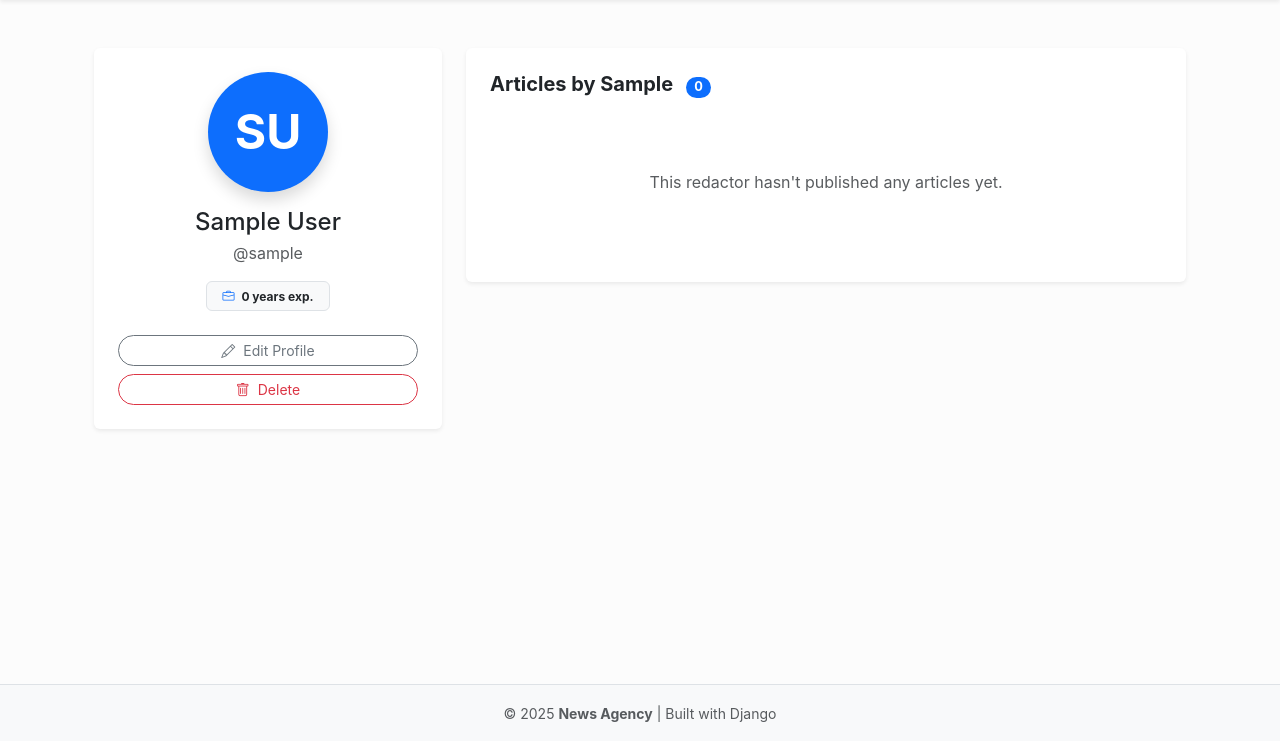
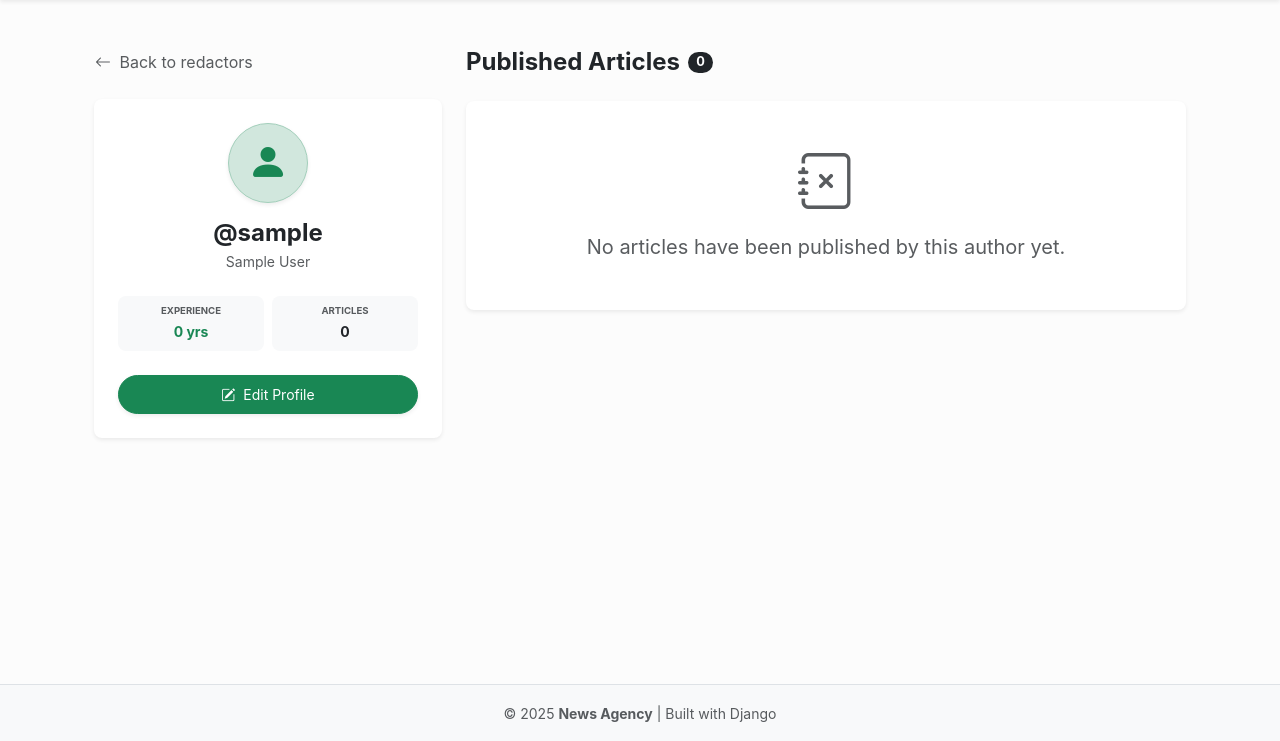
Before and after one commit to vadym-zahrebelnyi/news-agency, a Django app: page /redactors/1/ in a window 1280 px wide. Shown: the part 59-800 px from the top of the page. Run offline with Django 4.2, Linux system fonts and the light colour scheme; the visitor is signed in with stand-in values (Sample User, id 1); data comes from the database, SQL or seed files in the repository; data that the repository does not hold is empty.

Commit message:
style: rework details pages styles

```diff
--- a/templates/newspaper/redactor_detail.html
+++ b/templates/newspaper/redactor_detail.html
@@ -3,84 +3,95 @@
 {% block content %}
 <div class="container py-4">
   <div class="row">
-    <div class="col-md-4 mb-4">
-      <div class="card shadow-sm border-0 text-center p-4">
-        <div class="bg-primary text-white rounded-circle d-flex align-items-center justify-content-center mx-auto mb-3 shadow"
-             style="width: 120px; height: 120px; font-size: 3rem; font-weight: bold;">
-          {% if redactor.first_name and redactor.last_name %}
-            {{ redactor.first_name|slice:":1"|upper }}{{ redactor.last_name|slice:":1"|upper }}
-          {% else %}
-            {{ redactor.username|slice:":2"|upper }}
-          {% endif %}
+
+    <aside class="col-lg-4 mb-4">
+      <div class="mb-4">
+        <a href="{% url 'newspaper:redactor-list' %}" class="btn btn-link text-decoration-none p-0 text-muted small hvr-backward">
+          <i class="bi bi-arrow-left me-1"></i> Back to redactors
+        </a>
       </div>
 
-        <h2 class="h4 mb-1">{{ redactor.first_name }} {{ redactor.last_name|default:"" }}</h2>
-        <p class="text-muted mb-3">@{{ redactor.username }}</p>
+      <div class="card border-0 shadow-sm rounded-3 bg-white sticky-top" style="top: 100px;">
+        <div class="card-body p-4 text-center">
+          <div class="bg-success-subtle text-success rounded-circle d-flex align-items-center justify-content-center shadow-sm border border-success-subtle mx-auto mb-3"
+               style="width: 80px; height: 80px;">
+            <i class="bi bi-person-fill fs-1"></i>
+          </div>
 
-        <div class="d-flex justify-content-center gap-2 mb-4">
-          <span class="badge bg-light text-dark border px-3 py-2">
-            <i class="bi bi-briefcase me-1 text-primary"></i> {{ redactor.years_of_experience }} years exp.
-          </span>
+          <h1 class="fw-bold h4 text-dark mb-1">@{{ redactor.username }}</h1>
+          <p class="text-muted small mb-4">{{ redactor.first_name }} {{ redactor.last_name }}</p>
+
+          <div class="row g-2 mb-4">
+            <div class="col-6">
+              <div class="p-2 bg-light rounded-3 border-0">
+                <small class="text-muted d-block text-uppercase fw-bold" style="font-size: 0.6rem;">Experience</small>
+                <span class="text-success fw-bold small">{{ redactor.years_of_experience }} yrs</span>
+              </div>
+            </div>
+            <div class="col-6">
+              <div class="p-2 bg-light rounded-3 border-0">
+                <small class="text-muted d-block text-uppercase fw-bold" style="font-size: 0.6rem;">Articles</small>
+                <span class="text-dark fw-bold small">{{ redactor.num_articles }}</span>
+              </div>
+            </div>
           </div>
 
           <div class="d-grid gap-2">
             {% if user.id == redactor.id or user.is_superuser %}
-            <a href="{% url 'newspaper:redactor-update' pk=redactor.id %}" class="btn btn-outline-secondary btn-sm rounded-pill">
-              <i class="bi bi-pencil me-1"></i> Edit Profile
+              <a href="{% url 'newspaper:redactor-update' pk=redactor.id %}" class="btn btn-success btn-sm rounded-pill shadow-sm py-2">
+                <i class="bi bi-pencil-square me-1"></i> Edit Profile
               </a>
-            <a href="{% url 'newspaper:redactor-delete' pk=redactor.id %}" class="btn btn-outline-danger btn-sm rounded-pill">
-              <i class="bi bi-trash me-1"></i> Delete
+              {% if user.is_superuser and user.id != redactor.id %}
+                <a href="{% url 'newspaper:redactor-delete' pk=redactor.id %}" class="btn btn-outline-danger btn-sm rounded-pill py-2">
+                  <i class="bi bi-trash me-1"></i> Delete Account
                 </a>
-          {% else %}
-            <button class="btn btn-light btn-sm rounded-pill" disabled>
-              <i class="bi bi-lock me-1"></i> Profile Locked
-          </button>
+              {% endif %}
             {% endif %}
           </div>
         </div>
       </div>
+    </aside>
 
-    <div class="col-md-8">
-      <div class="card shadow-sm border-0 p-4">
-        <h3 class="h5 mb-4 fw-bold text-dark">
-          Articles by {{ redactor.first_name|default:redactor.username }}
-          <span class="badge bg-primary rounded-pill ms-2" style="font-size: 0.8rem;">{{ redactor.articles.count }}</span>
+    <main class="col-lg-8">
+      <h3 class="fw-bold h4 mb-4 text-dark d-flex align-items-center">
+        Published Articles
+        <span class="badge bg-dark ms-2 rounded-pill" style="font-size: 0.8rem;">{{ redactor.num_articles }}</span>
       </h3>
 
-        <div class="list-group list-group-flush">
       {% for article in redactor.articles.all %}
-            <div class="list-group-item px-0 py-3 border-bottom">
-              <div class="d-flex justify-content-between align-items-start">
-                <div>
-                  <h6 class="mb-1 fw-bold">
-                    <a href="#" class="text-decoration-none text-dark">
+        <article class="card border-0 shadow-sm mb-3 hvr-shadow rounded-3 bg-white">
+          <div class="card-body p-4">
+            <h5 class="fw-bold mb-2">
+              <a href="{% url 'newspaper:article-detail' pk=article.id %}" class="text-decoration-none text-dark">
                 {{ article.title }}
               </a>
-                  </h6>
-                  <p class="small text-muted mb-2">
-                    <i class="bi bi-calendar3 me-1"></i> {{ article.published_date|date:"d M Y" }}
-                  </p>
-                  <div>
+            </h5>
+
+            <div class="mb-3">
               {% for topic in article.topics.all %}
-                      <span class="badge bg-info-subtle text-info border border-info-subtle rounded-pill" style="font-size: 0.7rem;">
+                <span class="badge bg-warning-subtle text-warning-emphasis fw-bold rounded-pill" style="font-size: 0.75rem;">
                   {{ topic.name }}
                 </span>
               {% endfor %}
             </div>
-                </div>
-                <a href="" class="btn btn-sm btn-light rounded-circle shadow-sm">
-                  <i class="bi bi-chevron-right"></i>
-                </a>
+
+            <p class="text-muted small mb-0">{{ article.content|truncatewords:25 }}</p>
+
+            <div class="d-flex justify-content-end mt-3 pt-3 border-top small text-muted">
+              <span><i class="bi bi-calendar3 me-1"></i> {{ article.published_date|date:"d M Y" }}</span>
             </div>
           </div>
+        </article>
       {% empty %}
-            <div class="text-center py-5">
-              <p class="text-muted italic">This redactor hasn't published any articles yet.</p>
+        <div class="card border-0 shadow-sm rounded-3">
+          <div class="card-body text-center py-5">
+            <i class="bi bi-journal-x display-4 text-muted d-block mb-3"></i>
+            <p class="text-muted mb-0 fs-5">No articles have been published by this author yet.</p>
+          </div>
         </div>
       {% endfor %}
-        </div>
-      </div>
-    </div>
+    </main>
+
   </div>
 </div>
 {% endblock %}
```
Also changed, not shown: templates/newspaper/article_detail.html (+21 -18 lines). Lines whose indentation alone changed are shown as unchanged.
